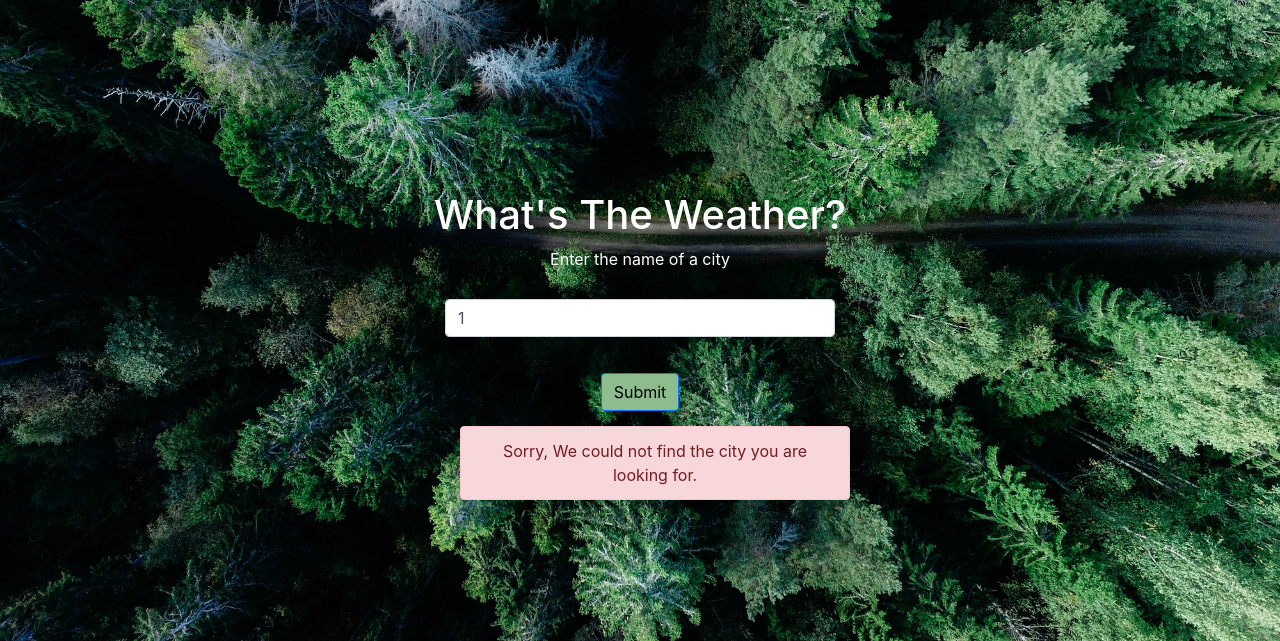
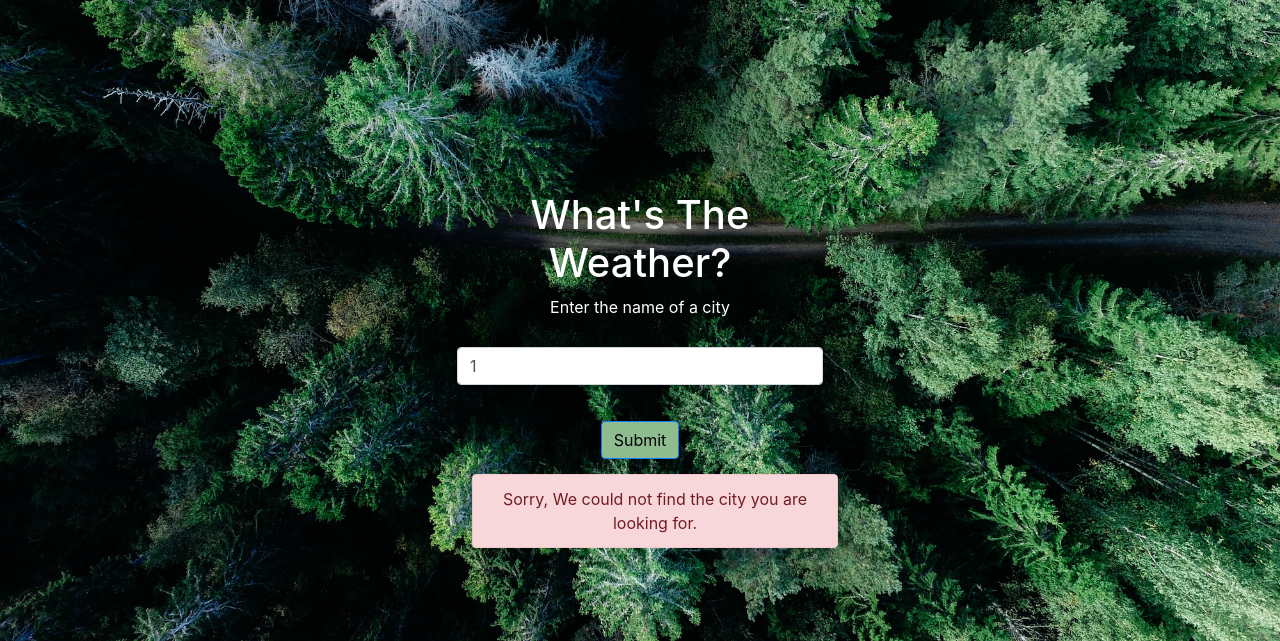
Before and after one commit to nursetta/weather-scraper, a PHP site: page /?city=1 in a window 1280 px wide. Shown: the part 159-800 px from the top of the page. Run offline with PHP 8.4, Linux system fonts and the light colour scheme; data that the repository does not hold is empty; some libraries are stand-ins or nearby versions.

Commit message:
changes size of container div

```diff
--- a/style.css
+++ b/style.css
@@ -14,7 +14,7 @@ body {
     text-align: center;
     margin-top: 350px;
     color:white;
-    width: 450px
+    width: 426px
 
 }
 
```
